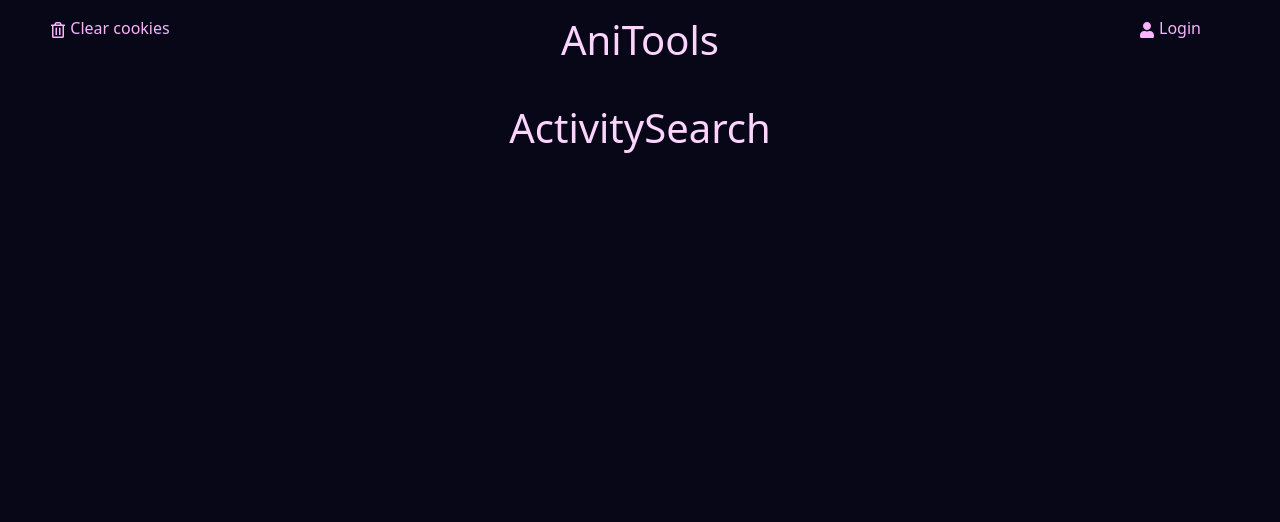
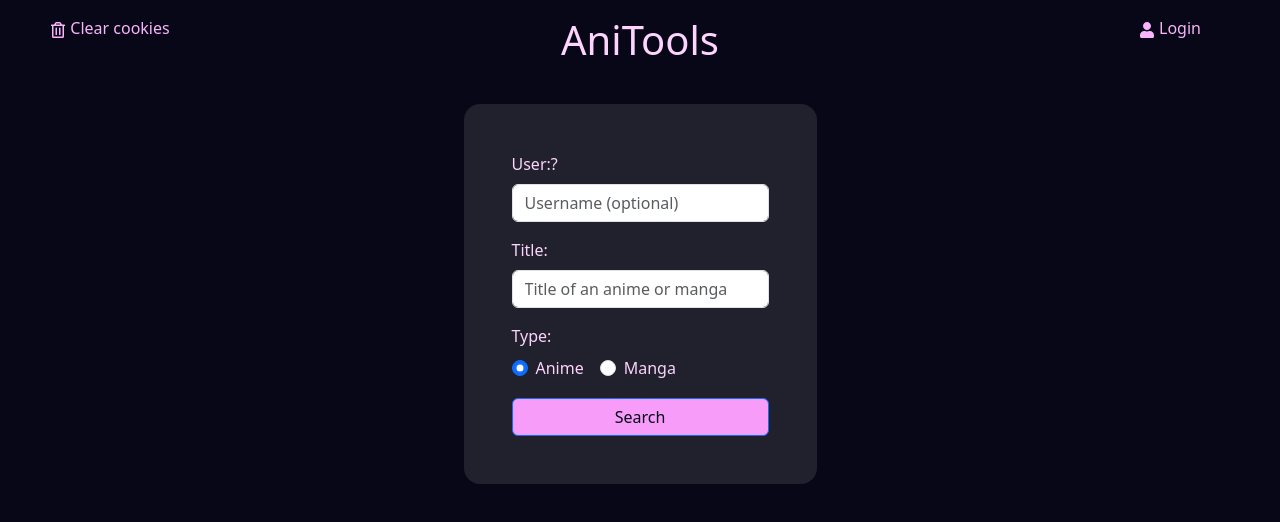
Before and after one commit to Randydator/ani-tools, a React (Vite) app: page /ActivitySearch in a window 1280 px wide. Shown: the top 522 px of the page. Built offline with nearby package versions, Linux system fonts and the light colour scheme.

Commit message:
Basic Request working, no UI

```diff
--- a/src/components/ActivitySearch/ActivitySearch.tsx
+++ b/src/components/ActivitySearch/ActivitySearch.tsx
@@ -1,8 +1,86 @@
+import { useState, forwardRef } from "react"
+import { Form, FormGroup, Button, OverlayTrigger, Tooltip } from "react-bootstrap"
+import { BsQuestionCircle } from "react-icons/bs"
 
+import { useActivitySearch } from "./activitySearchApi"
+import './activitySearch.css'
 
 function ActivitySearch() {
+  const [variables, setVariables] = useState({})
+  const { isLoading, error, data } = useActivitySearch(variables)
+
+  const submitFunction = (event: any) => {
+    event.preventDefault()
+    const searchPayload = Object.fromEntries(new FormData(event.target).entries())
+    setVariables(searchPayload)
+  }
+
   return (
-    <h1>ActivitySearch</h1>
+    <div className="formContainer">
+      <Form className="aniForm" onSubmit={submitFunction}>
+
+        <FormGroup controlId="usernameInput">
+          <div className="iconLabel">
+            <Form.Label>User:</Form.Label>
+            <OverlayTrigger
+              placement="top"
+              overlay={
+                <Tooltip>
+                  Leaving this empty will search your user.
+                </Tooltip>
+              }
+            >
+              <Form.Label>?</Form.Label>
+            </OverlayTrigger>
+          </div>
+
+          <Form.Control name="username" type="text" placeholder="Username (optional)">
+          </Form.Control>
+        </FormGroup>
+
+        <FormGroup controlId="animeTitleInput">
+          <Form.Label>Title:</Form.Label>
+          <Form.Control name="title" type="text" placeholder="Title of an anime or manga" required>
+          </Form.Control>
+        </FormGroup>
+
+        <FormGroup controlId="typeSelect">
+          <Form.Label>Type:</Form.Label>
+          <div className="aniRadioButtons">
+            <Form.Check
+              type="radio"
+              label={<label htmlFor="animeType">Anime</label>}
+              name="type"
+              value="ANIME"
+              defaultChecked
+              id="animeType"
+            />
+            <Form.Check
+              type="radio"
+              label={<label htmlFor="mangaType">Manga</label>}
+              name="type"
+              value="MANGA"
+              id="mangaType"
+            />
+          </div>
+        </FormGroup>
+
+        <Button type="submit" style={{ color: 'var(--clr-surface-a0)', backgroundColor: 'var(--clr-primary-a0)' }}>
+          Search
+        </Button>
+      </Form>
+
+      <div>
+        {isLoading && <p>Loading...</p>}
+        {error && <p>Error fetching data {error.message}. </p>}
+        {data && (
+          <div>
+            <h3>Results:</h3>
+            <pre>{JSON.stringify(data, null, 2)}</pre>
+          </div>
+        )}
+      </div>
+    </div>
   )
 }
 
--- /dev/null
+++ b/src/components/ActivitySearch/activitySearch.css
@@ -0,0 +1,31 @@
+.formContainer {
+    display: flex;
+    flex-direction: column;
+    align-items: center;
+}
+
+.aniForm {
+    display: flex;
+    flex-direction: column;
+    align-items: left;
+    background-color: var(--clr-surface-a10);
+    border-radius: 1rem;
+    padding: 3rem;
+    gap: 1rem;
+}
+
+.icon {
+    color: var(--clr-primary-a50);
+}
+
+.iconLabel {
+    display: flex;
+    flex-direction: row;
+
+}
+
+.aniRadioButtons {
+    display: flex;
+    flex-direction: row;
+    gap: 1rem;
+}
--- /dev/null
+++ b/src/components/ActivitySearch/activitySearchApi.ts
@@ -0,0 +1,21 @@
+import { useQuery } from "@tanstack/react-query";
+import { fetchFromAnilist } from "../../utils/anilistRequestUtil";
+import { querySearchMedia, querySearchAnimeActivity, querySearchUsername } from "../../utils/anilistQueries";
+
+export const useActivitySearch = (variables: Object) => {
+    console.log(variables)
+    return useQuery({
+        queryKey: ['activitySearch', variables],
+        queryFn: async () => {
+            const userId = await fetchFromAnilist(querySearchUsername, variables)
+            const mediaId = await fetchFromAnilist(querySearchMedia, variables)
+            const updatedVariables = { ...variables, userId: userId.User.id, mediaId: mediaId.Media.id }
+            const activityData = await fetchFromAnilist(querySearchAnimeActivity, updatedVariables)
+            return activityData
+        },
+        retry: false,
+        enabled: Object.keys(variables).length > 0,
+        staleTime: Infinity
+
+    })
+};
--- a/src/components/AniLike/NotificationCard/ReplyNotificationCard.tsx
+++ b/src/components/AniLike/NotificationCard/ReplyNotificationCard.tsx
@@ -5,6 +5,8 @@ import { useState } from 'react';
 
 import './notificationCard.css';
 
+
+ // TODO: Reply and mention causes duplicate notifications; make them unique
 function ReplyNotificationCard({ notifications }: ReplyNotificationCardProps) {
     const sortedNotifications = notifications
         .filter((notification) => notification.activity !== null)
--- a/src/components/AniLike/anilikeApi.ts
+++ b/src/components/AniLike/anilikeApi.ts
@@ -1,5 +1,5 @@
 import { fetchFromAnilist } from '../../utils/anilistRequestUtil';
-import { unreadCountQuery, likeActivityQuery, allReplyNotificationsQuery } from './anilikeQueries';
+import { unreadCountQuery, likeActivityQuery, allReplyNotificationsQuery } from '../../utils/anilistQueries';
 import { LikeNotification, ReplyNotification } from './anilikeInterfaces';
 
 const pageSize = 50 // Anilist maximum page size
--- a/src/theme.css
+++ b/src/theme.css
@@ -33,4 +33,8 @@
         color: var(--clr-primary-a50);
         text-align: center;
     }
+
+    label, p{
+        color: var(--clr-primary-a50);
+    }
 }
--- a/src/components/AniLike/anilikeQueries.ts
+++ b/src/utils/anilistQueries.ts
@@ -189,9 +189,9 @@ query ($page: Int, $perPage: Int) {
 `
 
 export const querySearchMedia = `
-query ($page: String)
+query ($title: String, $type: MediaType)
 {
-  Media(search: $page, type:ANIME) {
+  Media(search: $title, type:$type) {
     id
     title{
         english
@@ -203,10 +203,10 @@ query ($page: String)
 `
 
 export const querySearchAnimeActivity = `
-query ($page: Int, $pageNumber: Int)
+query ($userId: Int, $mediaId: Int)
 {
     Page(perPage: 50) {
-      activities(userId: $page, mediaId: $pageNumber) {
+      activities(userId: $userId, mediaId: $mediaId) {
         ... on ListActivity {
           id
           siteUrl
@@ -221,10 +221,11 @@ query ($page: Int, $pageNumber: Int)
 `
 
 export const querySearchUsername = `
-query ($page: String)
+query ($username: String)
 {
-  User(search: $page){
+  User(search: $username){
     id
+    name
   }
 }
 `
--- a/src/utils/anilistRequestUtil.ts
+++ b/src/utils/anilistRequestUtil.ts
@@ -20,5 +20,9 @@ export async function fetchFromAnilist(query: string, variables: object) {
         )
         .then(response => {
             return response.data.data;
+        })
+        .catch(error => {
+            console.error(error);
+            return error;
         });
 }
```
